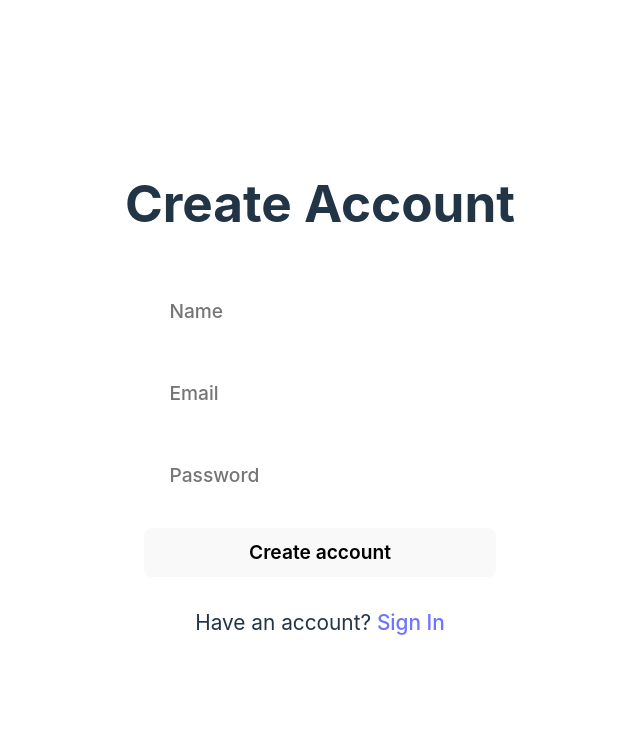
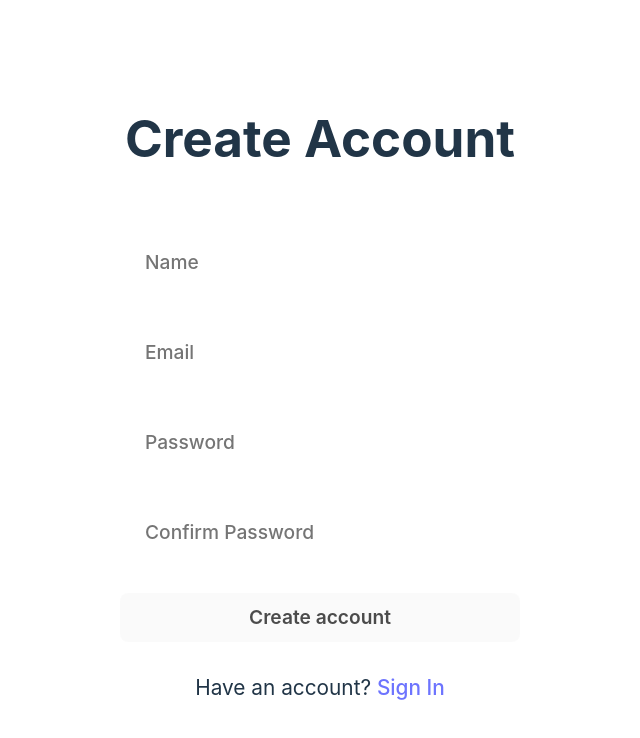
Before and after one commit to yntpdotme/100xdevs-full-stack-mastery, a React (Vite) app in the folder 0-1/projects/basic-todo-app/client/: page /signup in a window 1280 px wide. Shown: the top 738 px of the page, without its empty margins (320-960 px from the left). Built offline with nearby package versions, Linux system fonts and the light colour scheme.

Commit message:
chore(todo-app): enhance AuthForm component with react-hook-form and zod validations

```diff
--- a/0-1/projects/basic-todo-app/client/package.json
+++ b/0-1/projects/basic-todo-app/client/package.json
@@ -10,10 +10,13 @@
     "preview": "vite preview"
   },
   "dependencies": {
+    "@hookform/resolvers": "^3.3.4",
     "axios": "^1.6.7",
     "react": "^18.2.0",
     "react-dom": "^18.2.0",
-    "react-router-dom": "^6.22.2"
+    "react-hook-form": "^7.51.0",
+    "react-router-dom": "^6.22.2",
+    "zod": "^3.22.4"
   },
   "devDependencies": {
     "@types/react": "^18.2.56",
--- a/0-1/projects/basic-todo-app/client/src/components/AuthForm/AuthForm.css
+++ b/0-1/projects/basic-todo-app/client/src/components/AuthForm/AuthForm.css
@@ -1,10 +1,31 @@
 form {
   display: flex;
-  min-width: 350px;
-  width: 90%;
+  width: 400px;
   flex-direction: column;
-  gap: 1.5rem;
   margin: auto;
   margin-top: 50px;
   margin-bottom: 30px;
 }
+
+@media screen and (max-width: 768px) {
+  form {
+    width: 90%;
+  }
+}
+
+.error {
+  color: #ff4e4e;
+  font-size: 1rem;
+  margin: 0;
+  margin-bottom: 0.5rem;
+  text-align: left;
+  margin-left: 5px;
+}
+
+form input {
+  margin: 1rem 0;
+}
+
+form button {
+  margin-top: 1rem;
+}
--- a/0-1/projects/basic-todo-app/client/src/components/AuthForm/AuthFrom.jsx
+++ b/0-1/projects/basic-todo-app/client/src/components/AuthForm/AuthFrom.jsx
@@ -1,52 +1,89 @@
-import { useState } from 'react';
-import './AuthForm.css'
+import {useForm} from 'react-hook-form';
+import {zodResolver} from '@hookform/resolvers/zod';
+import './AuthForm.css';
+
+import z from 'zod';
+
+const signUpSchema = z
+  .object({
+    name: z.string({required_error: 'Name is required'}).min(3).max(255),
+    email: z.string({required_error: 'Email is required'}).email(),
+    password: z
+      .string({required_error: 'Password is required'})
+      .min(
+        6,
+        'Password must have at least 6 characters, one uppercase letter, one lowercase letter, one digit, and one special character.'
+      )
+      .refine(password => {
+        const passwordRegex =
+          /^(?=.*[a-z])(?=.*[A-Z])(?=.*\d)(?=.*[@$!%*?&])[A-Za-z\d@$!%*?&]/;
+        return passwordRegex.test(password);
+      }, 'Password must have at least 6 characters, one uppercase letter, one lowercase letter, one digit, and one special character.'),
+
+    confirmPassword: z.string({
+      required_error: 'Confirm Password is required',
+    }),
+  })
+  .refine(data => data.password === data.confirmPassword, {
+    message: 'Passwords do not match',
+    path: ['confirmPassword'],
+  });
+
+const signInSchema = z.object({
+  email: z
+    .string({required_error: 'Email is required'})
+    .email('Please enter a valid email address'),
+  password: z
+    .string({required_error: 'Password is required'})
+    .min(1, 'Password is required'),
+});
 
 const AuthForm = ({onSubmit, buttonText, isSignUp}) => {
-  const [formData, setFormData] = useState({
-    email: '',
-    password: '',
+  const {
+    register,
+    handleSubmit,
+    formState: {errors, isValid},
+  } = useForm({
+    resolver: zodResolver(isSignUp ? signUpSchema : signInSchema),
+    mode: 'onChange',
   });
 
-  const handleChange = e => {
-    setFormData({...formData, [e.target.name]: e.target.value});
-  };
-
-  const handleSubmit = e => {
-    e.preventDefault();
-    onSubmit(formData);
+  const onSubmitHandler = data => {
+    onSubmit(data);
   };
 
   return (
-    <form onSubmit={handleSubmit}>
+    <form onSubmit={handleSubmit(onSubmitHandler)}>
+      {isSignUp && (
+        <>
+          <input {...register('name')} type="text" placeholder="Name" />
+          {errors.name?.message && (
+            <p className="error">{errors.name.message}</p>
+          )}
+        </>
+      )}
+      <input {...register('email')} type="email" placeholder="Email" />
+      {errors.email?.message && <p className="error">{errors.email.message}</p>}
+      <input {...register('password')} type="password" placeholder="Password" />
+      {errors.password?.message && (
+        <p className="error">{errors.password.message}</p>
+      )}
       {isSignUp && (
         <>
           <input
-            type="text"
-            name="name"
-            value={formData.name}
-            onChange={handleChange}
-            placeholder="Name"
-            required
+            {...register('confirmPassword')}
+            type="password"
+            placeholder="Confirm Password"
           />
+          {errors.confirmPassword?.message && (
+            <p className="error">{errors.confirmPassword.message}</p>
+          )}
         </>
       )}
-      <input
-        type="email"
-        name="email"
-        value={formData.email}
-        onChange={handleChange}
-        placeholder="Email"
-        required
-      />
-      <input
-        type="password"
-        name="password"
-        value={formData.password}
-        onChange={handleChange}
-        placeholder="Password"
-        required
-      />
-      <button type="submit">{buttonText}</button>
+      {errors.message && <p className="error">{errors.message}</p>}
+      <button type="submit" disabled={!isValid}>
+        {buttonText}
+      </button>
     </form>
   );
 };
--- a/0-1/projects/basic-todo-app/client/src/index.css
+++ b/0-1/projects/basic-todo-app/client/src/index.css
@@ -47,6 +47,11 @@
   transition: border-color 0.25s;
   color: #000;
 }
+
+button:disabled{
+  opacity: 0.7;
+}
+
 button:hover {
   border-color: #646cff;
 }
```
Also changed, not shown: 1 other file (tests, documents, lock files or other folders).
